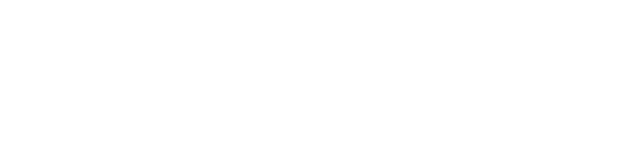
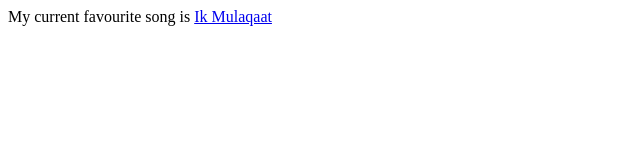
Before and after one commit to acciojob/favourite-song-khushihajare11, a website: page main.html in a window 1280 px wide. Shown: the whole page, without its empty margins (0-640 px from the left). Drawn offline with Linux system fonts and the light colour scheme.

Commit message:
created a submission

```diff
--- a/main.html
+++ b/main.html
@@ -4,12 +4,18 @@
 
 <head>
 	<link rel="stylesheet" href="styles.css">
+	 <title>My Favourite Song</title>
 </head>
 
 <body>
 	<!-- the entire body must be written by student -->
-    <script type="text/javascript" src="./script.js">
-</script>
+ <div>
+        My current favourite song is
+        <a href="https://youtu.be/kV5fYS_1HaA?si=4rByChnta8hUxADM">
+            Ik Mulaqaat
+        </a>
+    </div>
+
 
 </body>
 
```
